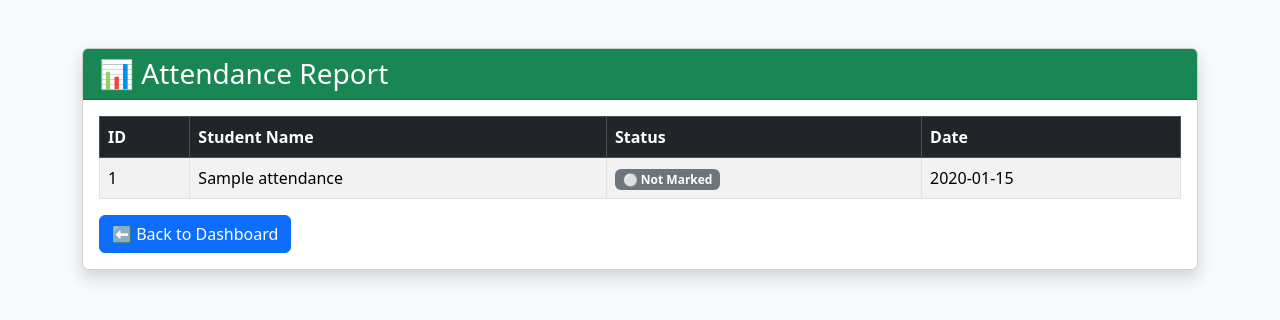
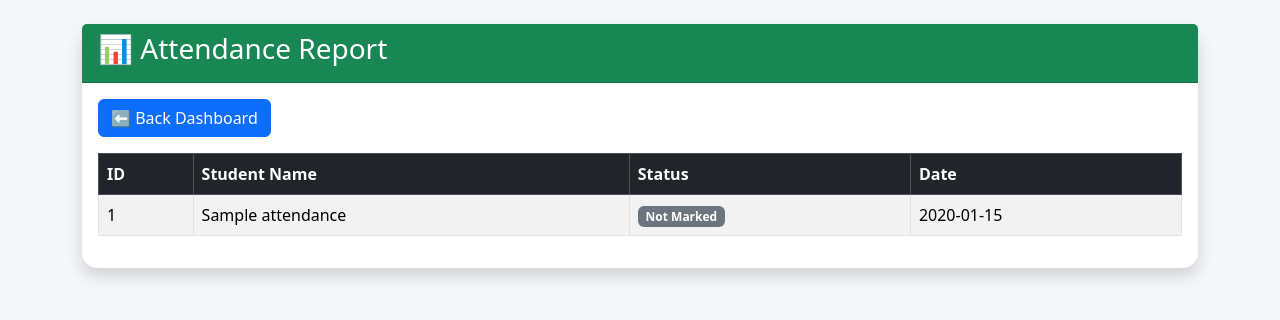
Before and after one commit to we32693269/school-saas, a Flask app: page /attendance in a window 1280 px wide. Shown: the top 320 px of the page. Run offline with Flask 3, Linux system fonts and the light colour scheme; tables that the repository leaves empty hold one stand-in row (values such as "Sample post").

Commit message:
Update attendance.html

```diff
--- a/templates/attendance.html
+++ b/templates/attendance.html
@@ -4,33 +4,68 @@
     <title>Attendance Report</title>
 
     <link href="https://cdn.jsdelivr.net/npm/bootstrap@5.3.3/dist/css/bootstrap.min.css" rel="stylesheet">
+
+    <style>
+
+        body{
+            background:#f4f6f9;
+        }
+
+        .card{
+            border:none;
+            border-radius:15px;
+        }
+
+        .table{
+            background:white;
+        }
+
+    </style>
+
 </head>
-<body class="bg-light">
 
-<div class="container mt-5">
+<body>
+
+<div class="container mt-4">
 
     <div class="card shadow">
 
         <div class="card-header bg-success text-white">
-            <h3 class="mb-0">📊 Attendance Report</h3>
+
+            <h3>
+                📊 Attendance Report
+            </h3>
+
         </div>
 
         <div class="card-body">
 
+            <a href="/dashboard"
+               class="btn btn-primary mb-3">
+               ⬅ Back Dashboard
+            </a>
+
+            <div class="table-responsive">
+
                 <table class="table table-bordered table-striped table-hover">
 
                     <thead class="table-dark">
+
                         <tr>
+
                             <th>ID</th>
                             <th>Student Name</th>
                             <th>Status</th>
                             <th>Date</th>
+
                         </tr>
+
                     </thead>
 
                     <tbody>
 
                     {% for row in data %}
+
                     <tr>
 
                         <td>{{ row[0] }}</td>
@@ -38,40 +73,46 @@
                         <td>{{ row[1] }}</td>
 
                         <td>
+
                             {% if row[2] == 'Present' %}
+
                             <span class="badge bg-success">
                                 🟢 Present
                             </span>
 
                             {% elif row[2] == 'Absent' %}
+
                             <span class="badge bg-danger">
                                 🔴 Absent
                             </span>
 
                             {% elif row[2] == 'Late' %}
+
                             <span class="badge bg-warning text-dark">
                                 🟡 Late
                             </span>
 
                             {% else %}
+
                             <span class="badge bg-secondary">
-                                ⚪ Not Marked
+                                Not Marked
                             </span>
+
                             {% endif %}
+
                         </td>
 
                         <td>{{ row[3] }}</td>
 
                     </tr>
+
                     {% endfor %}
 
                     </tbody>
 
                 </table>
 
-            <a href="/dashboard" class="btn btn-primary">
-                ⬅ Back to Dashboard
-            </a>
+            </div>
 
         </div>
 
```
Lines whose indentation alone changed are shown as unchanged.
